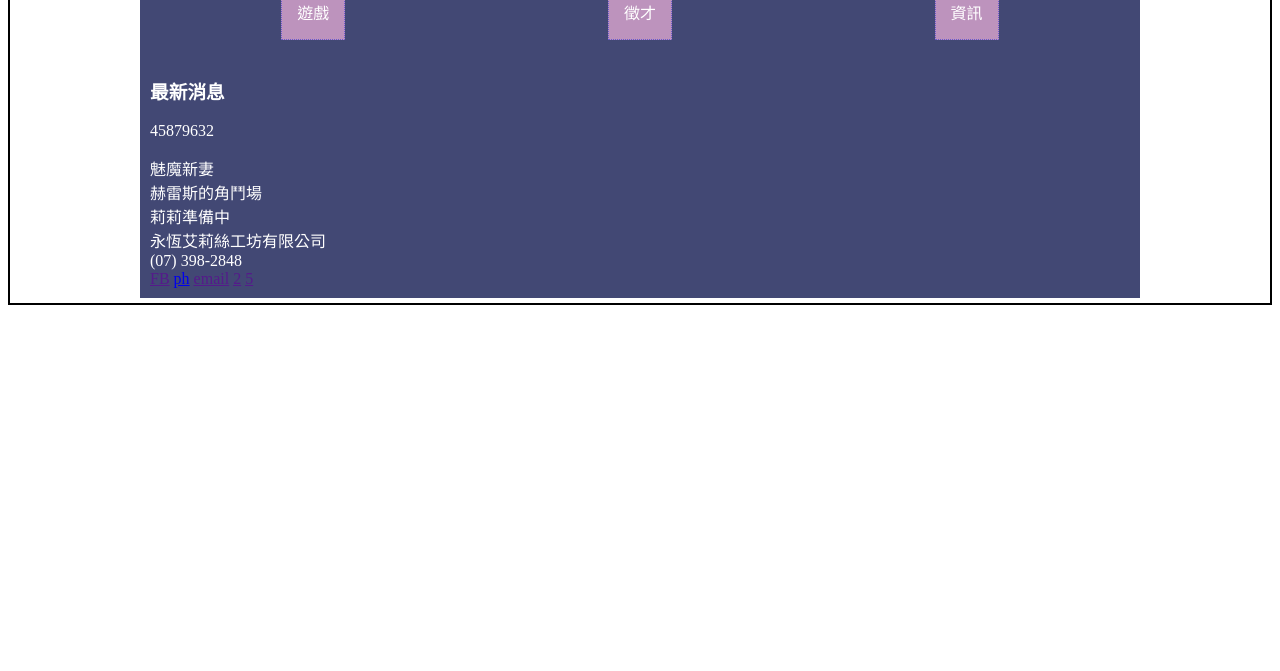
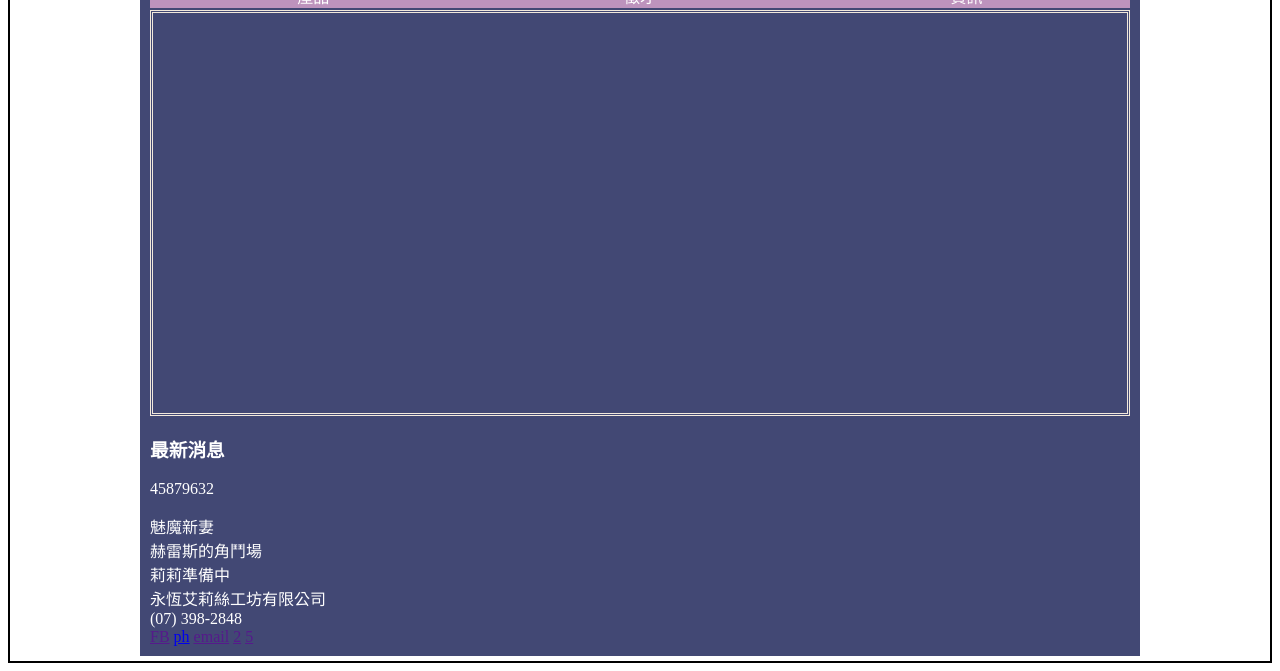
Before and after one commit to alcyweiya/201225, a plain HTML site: page index.html in a window 1280 px wide. Shown: the part 161-832 px from the top of the page. Before the commit the page ends 800 px from the top, so only its background shows below. Drawn offline with Linux system fonts and the light colour scheme.

Commit message:
1.功能按鈕並排置中 2.測試Sc備份情況（輸入後未存檔直接刪除/輸入後存檔再刪除重存，前者不會保留紀錄） 3.跑馬燈定位，暫定大小

```diff
--- a/index.html
+++ b/index.html
@@ -25,9 +25,7 @@
   <div class="header">
 
     <div class="back">
-      <div class="logo">
-        <img src="./img/EALOGO2.png" alt="Logo">
-      </div>
+      <div class="logo"> <img src="./img/EALOGO2.png" alt="Logo"> </div>
     </div>
 
 
@@ -35,7 +33,7 @@
 
 
   <div class="nav">
-    <div class="head-nav" id="game">遊戲</div>
+    <div class="head-nav" id="game">產品</div>
     <div class="head-nav" id="job">徵才</div>
     <div class="head-nav" id="info">資訊</div>
   </div>
@@ -51,9 +49,9 @@
 
 
   <div class="slideshow">
-
-    <img src="" alt="">
-
+      <div class="runhorselight"> <img src="./img/fox-4589927_1920.jpg" alt="狐狸1"> </div>
+      <div class="runhorselight"> <img src="./img/hedgehog-1215140_1920.jpg" alt=""> </div>
+      <div class="runhorselight"> <img src="./img/pets-3715733_1920.jpg" alt="狗狗3"> </div>
   </div>
 
 
--- a/style.css
+++ b/style.css
@@ -52,38 +52,47 @@ img
 }
 
 
-.footer
+/* .footer
 {
     background-color: #424874;
-
     width: 100%;
     /* position: fixed;
     bottom: 0;
     left: 0; */
 
-    /* justify-content: space-between;  */
-}
+    /* justify-content: space-between;
+}  */
 
-
-
-
-
-.head-nav
-/* ,.middle,.middle-right */
-{
-
-    /* 有設定就會變成展開框(理由未知)，沒有就是3個按鈕 */
-    /* width: 30%580px; */
-    background-color: #BD93BD;
-    border: slateblue dotted 1px;
-    margin: 0px auto;
-    padding: 15px;
-
-}
 
 /* .ad, */
 .nav
 {
-display: flex;
-justify-content: center;
+    display: flex;
+    /* justify-content: center; */
 }
+
+/* ,.middle,.middle-right */
+.head-nav
+{
+    /* 有設定就會變成展開框(理由未知)，沒有就是3個按鈕 */
+    width: 33.33%;
+    text-align:center;
+    background-color: #BD93BD;
+
+    /* margin: 0px auto; */
+    /* padding: 15px; */
+}
+
+.slideshow
+{
+    height: 50vh;
+    margin-top: 2px;
+    /* 暫時 */
+    border: #F2E9DC double 3px;
+}
+
+.runhorselight
+{
+    display: none;
+    /* 暫時不顯示圖片 */
+}
```
Also changed, not shown: img/fox-4589927_1920.jpg (added), img/hedgehog-1215140_1920.jpg (added), img/pets-3715733_1920.jpg (added).
